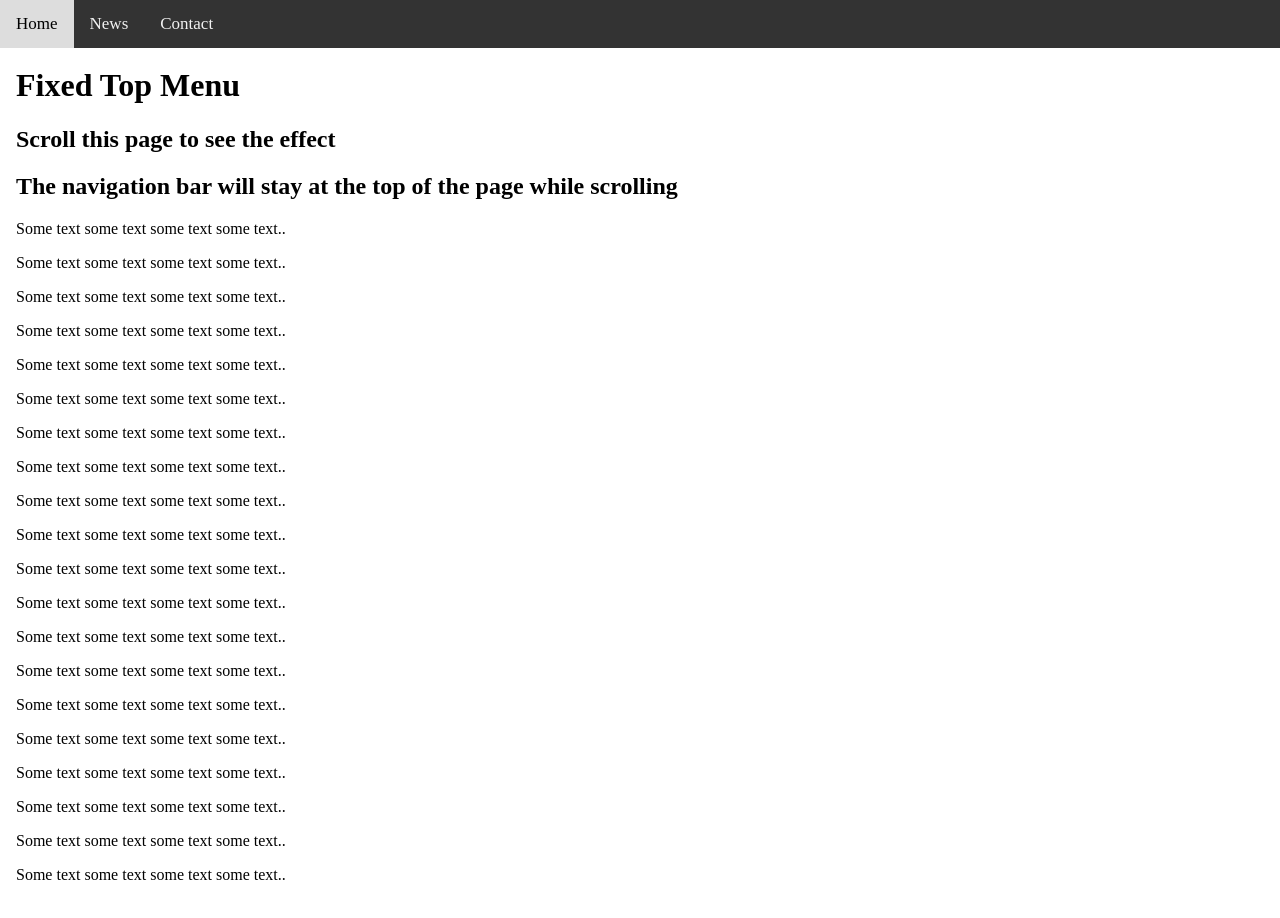
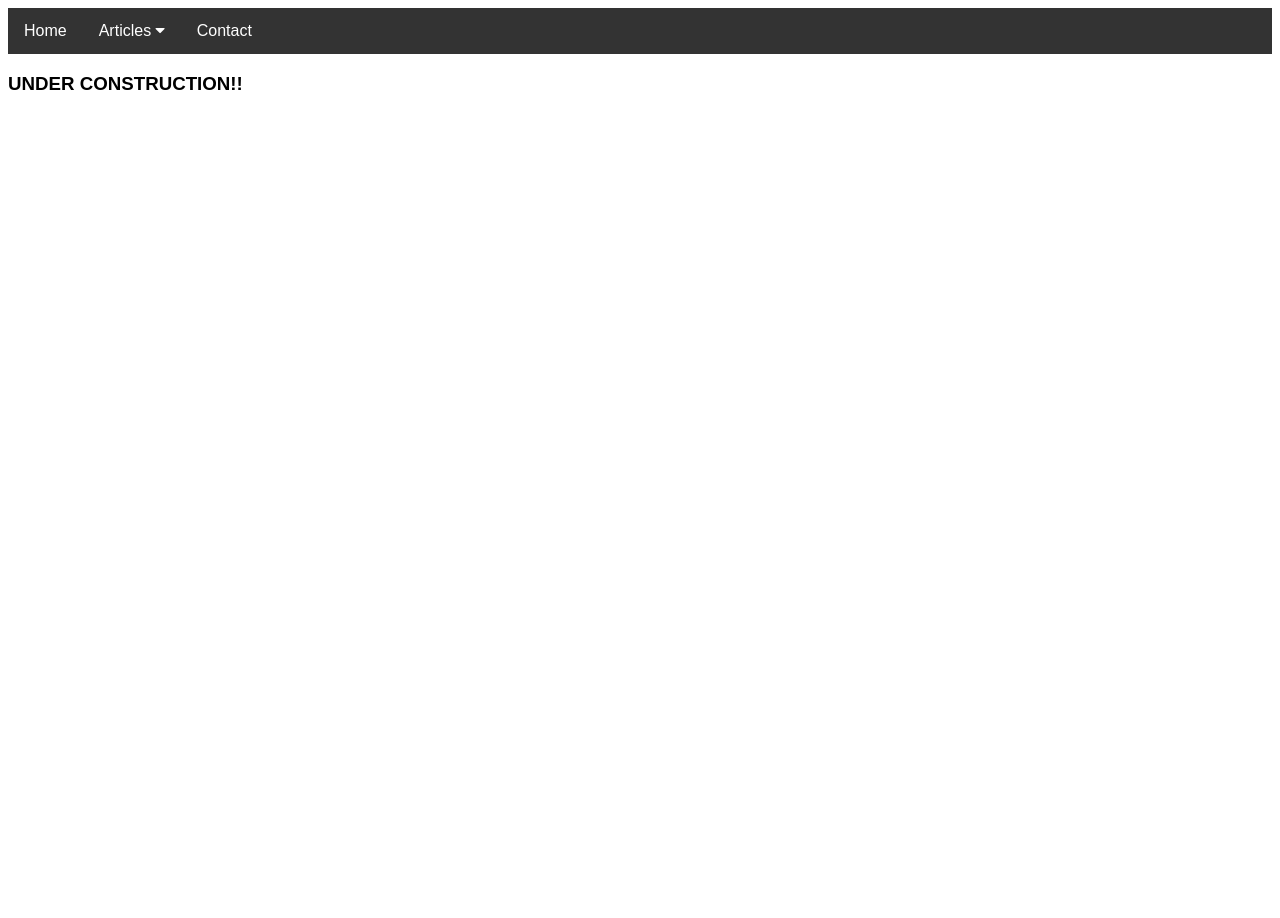
Before and after one commit to 0nyxPrime/0nyxPrime.github.io, a plain HTML site: page index.html in a window 1280 px wide. Shown: the top 918 px of the page. After the commit the page ends 800 px from the top, so only its background shows below. Drawn offline with Linux system fonts and the light colour scheme.

Commit message:
separated css file

```diff
--- a/index.html
+++ b/index.html
@@ -2,74 +2,27 @@
 <html>
 <head>
 <meta name="viewport" content="width=device-width, initial-scale=1">
-<style>
-body {margin:0;}
-
-
-.navbar {
-  overflow: hidden;
-  background-color: #333;
-  position: fixed;
-  top: 0;
-  width: 100%;
-}
-
-.navbar a {
-  float: left;
-  display: block;
-  color: #f2f2f2;
-  text-align: center;
-  padding: 14px 16px;
-  text-decoration: none;
-  font-size: 17px;
-}
-
-.navbar a:hover {
-  background: #ddd;
-  color: black;
-}
-
-.main {
-  padding: 16px;
-  margin-top: 30px;
-  height: 1500px; /* Used in this example to enable scrolling */
-}
-</style>
+<link rel="stylesheet" href="https://cdnjs.cloudflare.com/ajax/libs/font-awesome/4.7.0/css/font-awesome.min.css">
+<link rel="stylesheet" href="styles.css">
 </head>
 <body>
 
 <div class="navbar">
   <a href="#home">Home</a>
-  <a href="#news">News</a>
-  <a href="#contact">Contact</a>
+  <div class="dropdown">
+    <button class="dropbtn">Articles
+      <i class="fa fa-caret-down"></i>
+    </button>
+    <div class="dropdown-content">
+      <a href="#grapple">Grapple Challenge</a>
+      <a href="#">Coming Soon!</a>
+    </div>
+  </div>
+    <a href="#contact">Contact</a>
 </div>
 
-<div class="main">
-  <h1>Fixed Top Menu</h1>
-  <h2>Scroll this page to see the effect</h2>
-  <h2>The navigation bar will stay at the top of the page while scrolling</h2>
+<h3> UNDER CONSTRUCTION!! </h3>
 
-  <p>Some text some text some text some text..</p>
-  <p>Some text some text some text some text..</p>
-  <p>Some text some text some text some text..</p>
-  <p>Some text some text some text some text..</p>
-  <p>Some text some text some text some text..</p>
-  <p>Some text some text some text some text..</p>
-  <p>Some text some text some text some text..</p>
-  <p>Some text some text some text some text..</p>
-  <p>Some text some text some text some text..</p>
-  <p>Some text some text some text some text..</p>
-  <p>Some text some text some text some text..</p>
-  <p>Some text some text some text some text..</p>
-  <p>Some text some text some text some text..</p>
-  <p>Some text some text some text some text..</p>
-  <p>Some text some text some text some text..</p>
-  <p>Some text some text some text some text..</p>
-  <p>Some text some text some text some text..</p>
-  <p>Some text some text some text some text..</p>
-  <p>Some text some text some text some text..</p>
-  <p>Some text some text some text some text..</p>
-</div>
 
 </body>
 </html>
--- /dev/null
+++ b/styles.css
@@ -0,0 +1,63 @@
+body {
+    font-family: Arial, Helvetica, sans-serif;
+  }
+
+  .navbar {
+    overflow: hidden;
+    background-color: #333;
+  }
+
+  .navbar a {
+    float: left;
+    font-size: 16px;
+    color: white;
+    text-align: center;
+    padding: 14px 16px;
+    text-decoration: none;
+  }
+
+  .dropdown {
+    float: left;
+    overflow: hidden;
+  }
+
+  .dropdown .dropbtn {
+    font-size: 16px;
+    border: none;
+    outline: none;
+    color: white;
+    padding: 14px 16px;
+    background-color: inherit;
+    font-family: inherit;
+    margin: 0;
+  }
+
+  .navbar a:hover, .dropdown:hover .dropbtn {
+    background-color: red;
+  }
+
+  .dropdown-content {
+    display: none;
+    position: absolute;
+    background-color: #f9f9f9;
+    min-width: 160px;
+    box-shadow: 0px 8px 16px 0px rgba(0,0,0,0.2);
+    z-index: 1;
+  }
+
+  .dropdown-content a {
+    float: none;
+    color: black;
+    padding: 12px 16px;
+    text-decoration: none;
+    display: block;
+    text-align: left;
+  }
+
+  .dropdown-content a:hover {
+    background-color: #ddd;
+  }
+
+  .dropdown:hover .dropdown-content {
+    display: block;
+  }
```
